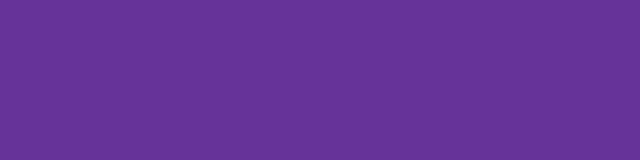
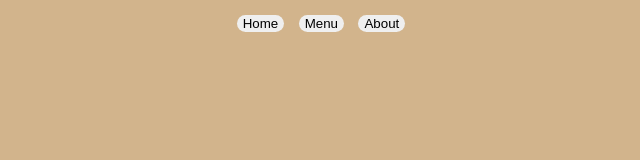
Before and after one commit to ZeroDav808/Restaurant-Homepage, a website built with webpack: page src/index.html in a window 1280 px wide. Shown: the whole page, without its empty margins (319-959 px from the left). Built offline with nearby package versions, Linux system fonts and the light colour scheme.

```diff
--- a/package.json
+++ b/package.json
@@ -1,6 +1,7 @@
 {
   "devDependencies": {
     "css-loader": "^7.1.2",
+    "html-loader": "^5.1.0",
     "html-webpack-plugin": "^5.6.3",
     "style-loader": "^4.0.0",
     "webpack": "^5.99.5",
--- a/src/index.html
+++ b/src/index.html
@@ -0,0 +1,20 @@
+<!DOCTYPE html>
+<html lang="en">
+  <head>
+    <meta charset="UTF-8" />
+    <meta name="viewport" content="width=device-width, initial-scale=1.0" />
+    <title>Document</title>
+  </head>
+  <body>
+    <header>
+      <nav>
+        <button type="button">Home</button>
+        <button type="button">Menu</button>
+        <button type="button">About</button>
+      </nav>
+    </header>
+    <div id="content">
+
+    </div>
+  </body>
+</html>
--- a/src/styles.css
+++ b/src/styles.css
@@ -1,3 +1,15 @@
+:root {
+    font-family: 'Courier New', Courier, monospace;
+}
+
 body {
-    background-color: rebeccapurple;
+    background-color: tan;
+    font-size: 24px;
+    font-weight: 500;
+    text-align: center;
 }
+
+button {
+    border-style: none;
+    border-radius: 25px;
+}
--- a/webpack.config.js
+++ b/webpack.config.js
@@ -1,4 +1,4 @@
-const path = require("path");
+const path = require("path"); // Ensure this line is present at the top of the file
 const HtmlWebpackPlugin = require("html-webpack-plugin");
 
 module.exports = {
@@ -16,6 +16,7 @@
   plugins: [
     new HtmlWebpackPlugin({
       template: "./src/index.html",
+      inject: true,
     }),
   ],
   module: {
@@ -24,6 +25,10 @@
         test: /\.css$/i,
         use: ["style-loader", "css-loader"],
       },
+      {
+        test: /\.html$/i,
+        loader: "html-loader",
+      },
     ],
   },
 };
```
Also changed, not shown: src/about.js (added), src/contact.js (added), src/home.js (added), 2 other files.
